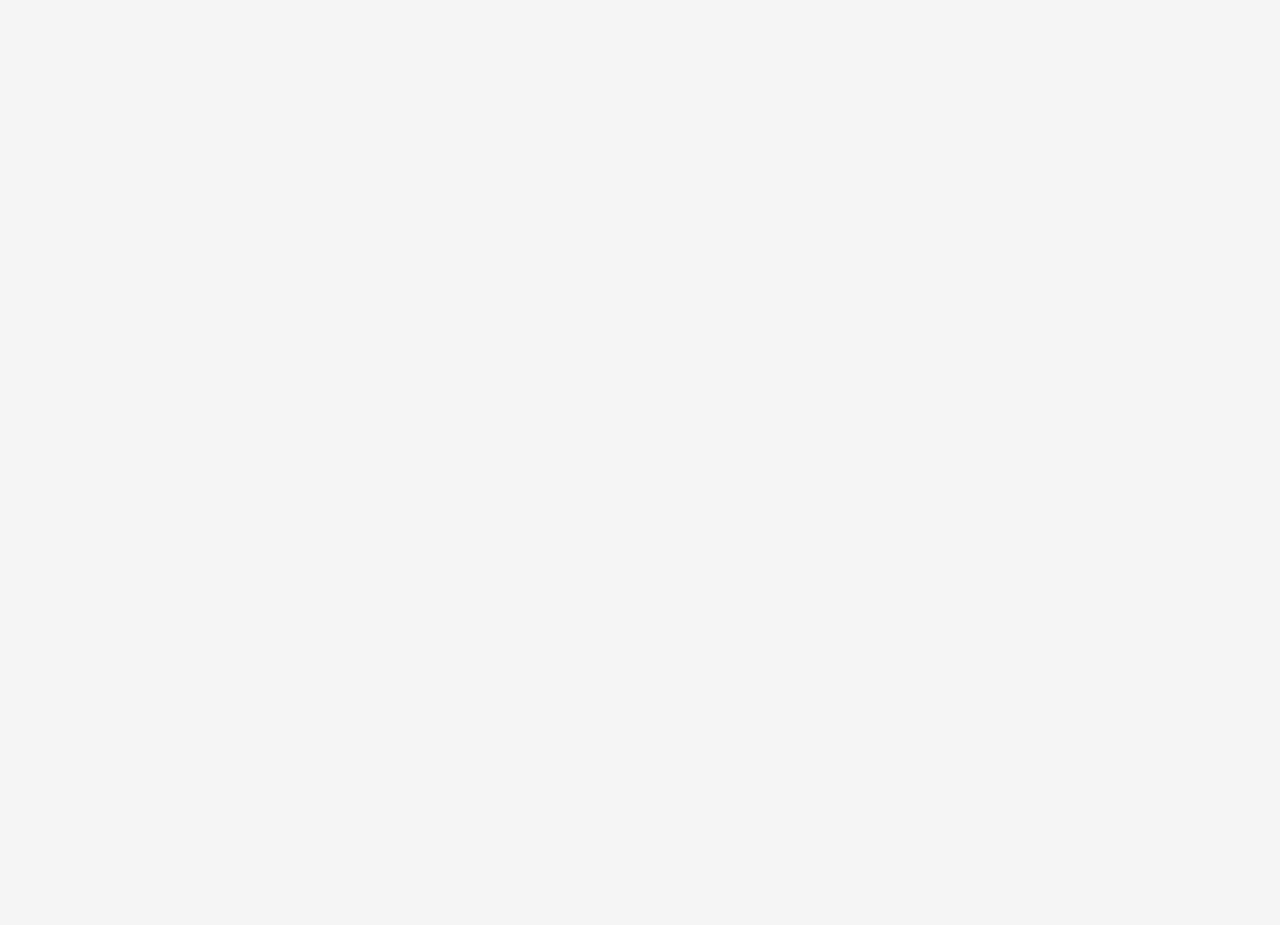
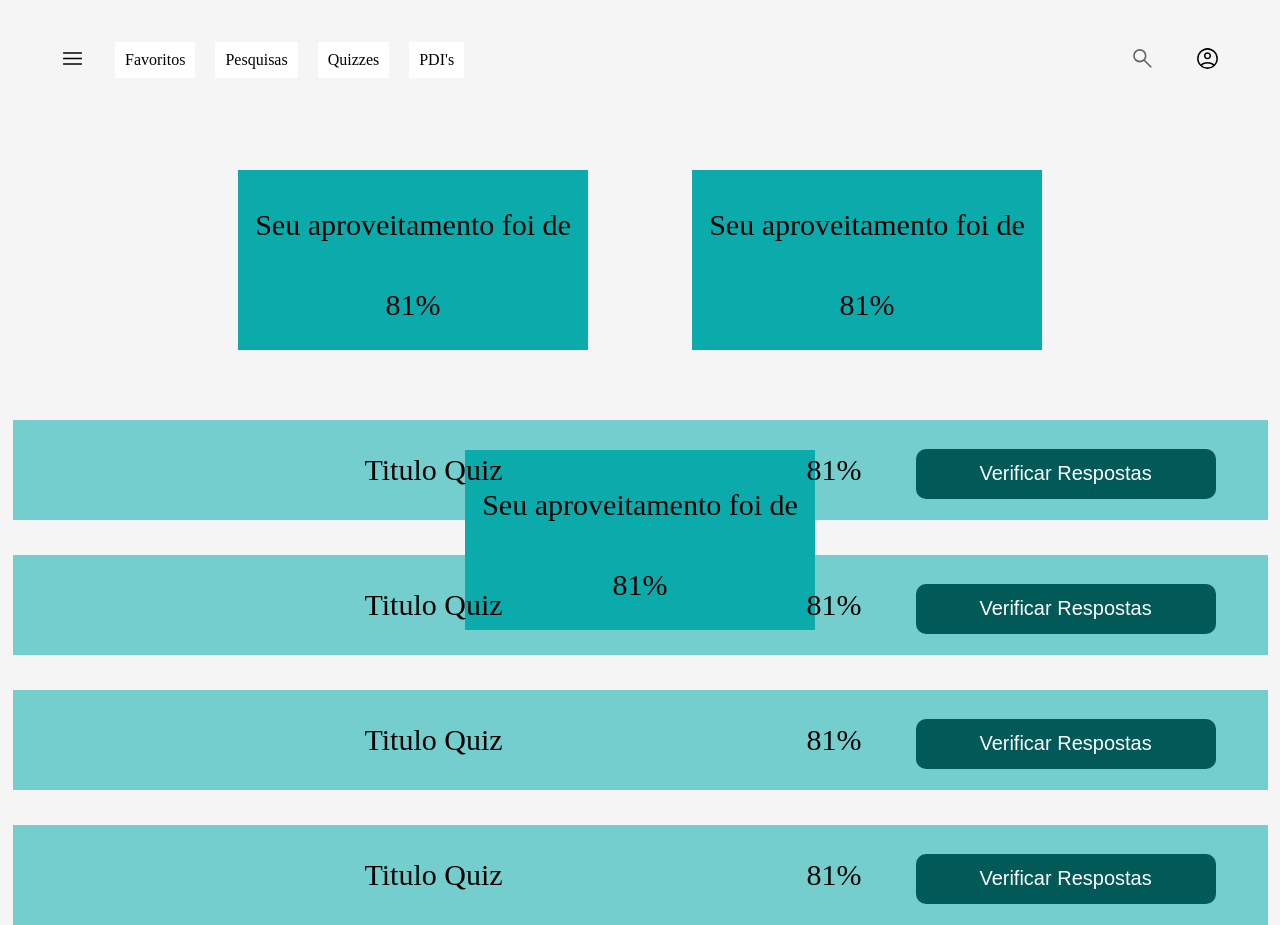
Before and after one commit to Danie-e/Intranet, a website: page src/html/relatorioQuiz.html in a window 1280 px wide. Before the commit the page ends 800 px from the top, so only its background shows below. Drawn offline with Linux system fonts and the light colour scheme.

Commit message:
Paginas (RelatorioQuiz e respostasQuiz)

```diff
--- a/src/css/relatorioQuiz.css
+++ b/src/css/relatorioQuiz.css
@@ -1 +1,53 @@
 @import url(/src/css/styles.css);
+
+#cardInfo{
+    margin: auto;
+    width: 100%;
+    height: 200px;
+    text-align: center;
+    margin-bottom: 100px;
+}
+
+#cardInfo div{
+    margin: 50px;
+    background-color: #0CABAB;
+    width: 350px;
+    height: 180px;
+    display: inline-block;
+}
+
+#cardInfo div p{
+    padding: 10px;
+    font-size: 30px;
+}
+
+#cardQuiz{
+    margin: auto;
+    background-color: #74CECD;
+    width: 1255px;
+    height: 100px;
+    margin-top: 35px;
+    text-align: center;
+    padding: 5px;
+}
+
+#cardQuiz p{
+    display: inline-block;
+    margin-left: 300px;
+    font-size: 30px;
+}
+
+#cardQuiz button{
+    margin-left:50px;
+    width: 300px;
+    height: 50px;
+    background-color: #015958;
+    color: white;
+    border: none;
+    border-radius: 10px;
+    font-size: 20px;
+}
+
+#cardQuiz button:hover{
+    color: red;
+}
--- /dev/null
+++ b/src/css/respostasQuiz.css
@@ -0,0 +1,50 @@
+@import url(/src/css/styles.css);
+
+body{
+    height: 1vh;
+}
+
+.botaoSelecao{
+    width: 35px;
+    height: 35px;
+    margin-left: 65px;
+    margin-bottom: 20px;
+    border-radius: 100px;
+    background-color: white;
+}
+
+.botaoSelecao:hover{
+    background-color: lightgrey;
+}
+
+#imagemQuiz{
+    background-color: gray;
+    text-align: center;
+    width: 1000px;
+    height: 200px;
+    margin: auto;
+    padding: 10px;
+    margin-bottom: 10px;
+}
+
+#textoPergunta{
+    text-align: center;
+}
+
+#espacoBotaoQuiz{
+    margin: auto;
+    width: 1050px;
+    text-align: center;
+}
+
+.botaoQuiz{
+    margin: auto;
+    width: 490px;
+    height: 100px;
+    margin:10px 5px 10px 5px;
+    background-color: white;
+}
+
+.botaoQuiz:hover{
+    background-color: lightgray;
+}
--- a/src/html/relatorioQuiz.html
+++ b/src/html/relatorioQuiz.html
@@ -8,6 +8,81 @@
         <title>Relatório Quizes</title>
     </head>
     <body>
+        <section class="menuSuperior">
+            <ul class="menu">
+                <li>
+                    <img src="../img/Icons/menu.svg" alt="Imagem logo da empresa" class="menuLateral icones">
+                </li>
+                <li>
+                    <p>Favoritos</p>
+                </li>
+                <li>
+                    <p>Pesquisas</p>
+                </li>
+                <li>
+                    <p>Quizzes</p>
+                </li>
+                <li>
+                    <p>PDI's</p>
+                </li>
 
+            </ul>
+            <ul class="menu">
+                <li>
+                    <img src="../img/Icons/search.svg" class="icones" alt="Icone pesquisa">
+                </li>
+                <li>
+                    <img src="../img/Icons/account_circle.svg" class="icones" alt="Sua conta">
+                </li>
+            </ul>
+
+        </section>
+
+        <main>
+            <div>
+                <section id="cardInfo">
+                    <div>
+                        <p>Seu aproveitamento foi de</p>
+                        <p>81%</p>
+                    </div>
+                    <div>
+                        <p>Seu aproveitamento foi de</p>
+                        <p>81%</p>
+                    </div>
+                    <div>
+                        <p>Seu aproveitamento foi de</p>
+                        <p>81%</p>
+                    </div>
+                </section>
+                <section id="cardQuiz">
+                    <div>
+                        <p>Titulo Quiz</p>
+                        <p>81%</p>
+                        <button type="buttom">Verificar Respostas</button>
+                    </div>
+                </section>
+                <section id="cardQuiz">
+                    <div>
+                        <p>Titulo Quiz</p>
+                        <p>81%</p>
+                        <button type="buttom">Verificar Respostas</button>
+                    </div>
+                </section>
+                <section id="cardQuiz">
+                    <div>
+                        <p>Titulo Quiz</p>
+                        <p>81%</p>
+                        <button type="buttom">Verificar Respostas</button>
+                    </div>
+                </section>
+                <section id="cardQuiz">
+                    <div>
+                        <p>Titulo Quiz</p>
+                        <p>81%</p>
+                        <button type="buttom">Verificar Respostas</button>
+                    </div>
+                </section>
+            </div>
+        </main>
     </body>
 </html>
```
Also changed, not shown: src/html/respostasQuiz.html (added, +62 -0 lines).
